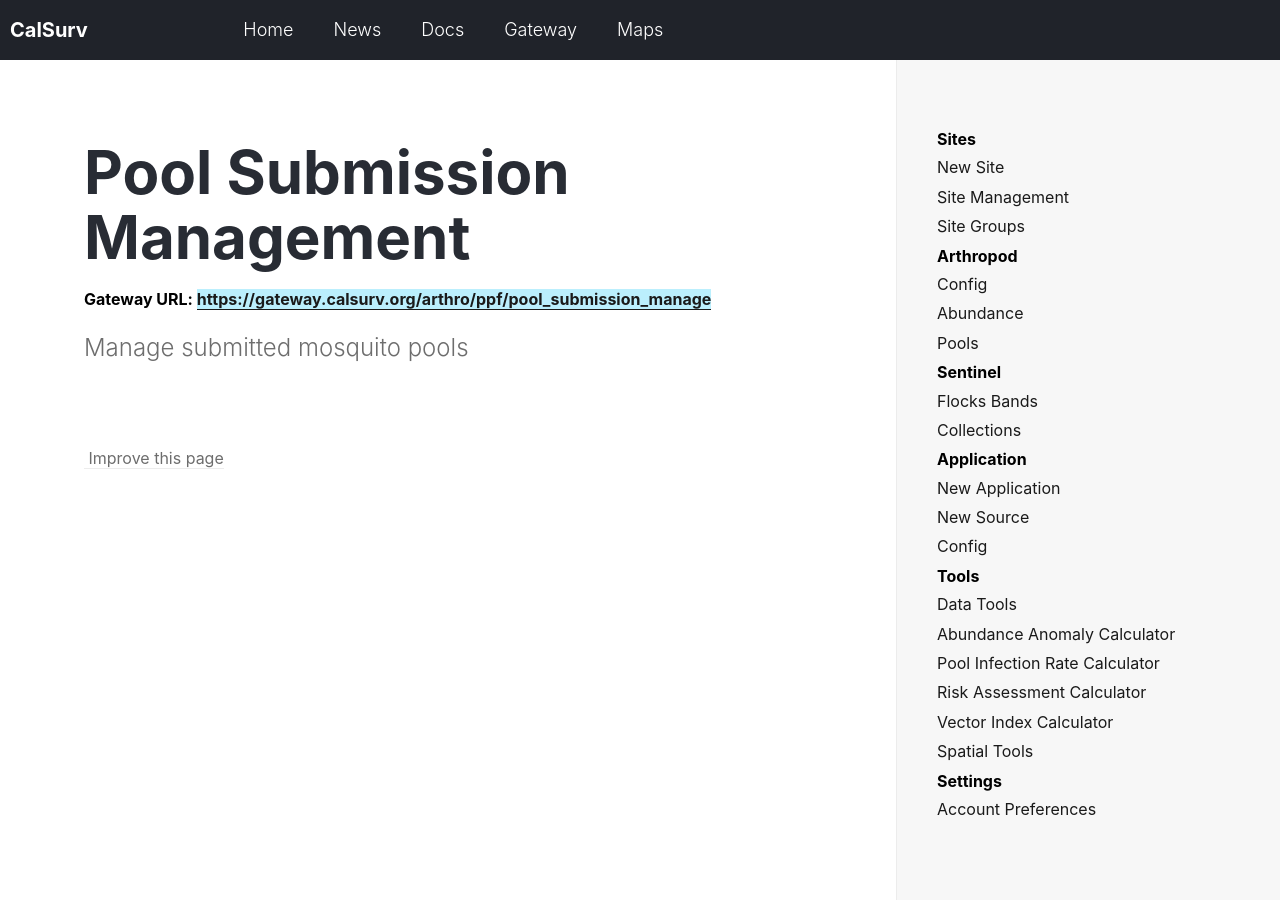
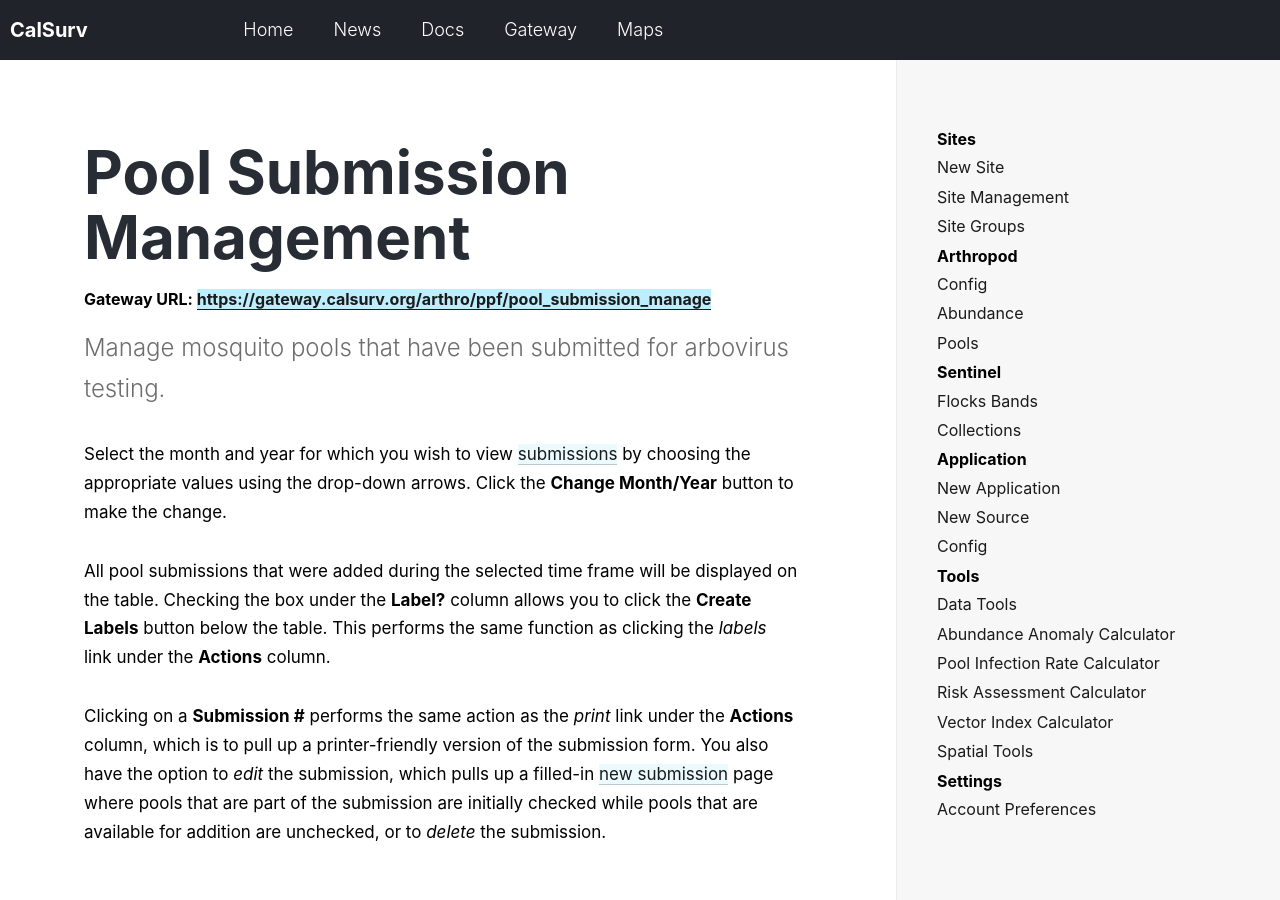
Before and after one commit to tlvaldepena/vectorsurv.org, a Jekyll site: the page built from _docs/arthropod/submission-manage.md, in a window 1280 px wide and 900 px high. Built offline with Jekyll 4.4.1, drawn with Linux system fonts in a browser that asks for light colours.

Commit message:
write text for submission management

```diff
--- a/_docs/arthropod/submission-manage.md
+++ b/_docs/arthropod/submission-manage.md
@@ -2,4 +2,10 @@
 title: Pool Submission Management
 gateway-url: https://gateway.calsurv.org/arthro/ppf/pool_submission_manage
 ---
-Manage submitted mosquito pools
+Manage mosquito pools that have been submitted for arbovirus testing.
+
+Select the month and year for which you wish to view [submissions]({{ site.baseur1 }}/docs/arthropod/submission) by choosing the appropriate values using the drop-down arrows. Click the **Change Month/Year** button to make the change.
+
+All pool submissions that were added during the selected time frame will be displayed on the table. Checking the box under the **Label?** column allows you to click the **Create Labels** button below the table. This performs the same function as clicking the *labels* link under the **Actions** column.
+
+Clicking on a **Submission #** performs the same action as the *print* link under the **Actions** column, which is to pull up a printer-friendly version of the submission form. You also have the option to *edit* the submission, which pulls up a filled-in [new submission]({{ site.baseur1 }}/docs/arthropod/submission) page where pools that are part of the submission are initially checked while pools that are available for addition are unchecked, or to *delete* the submission.
```
